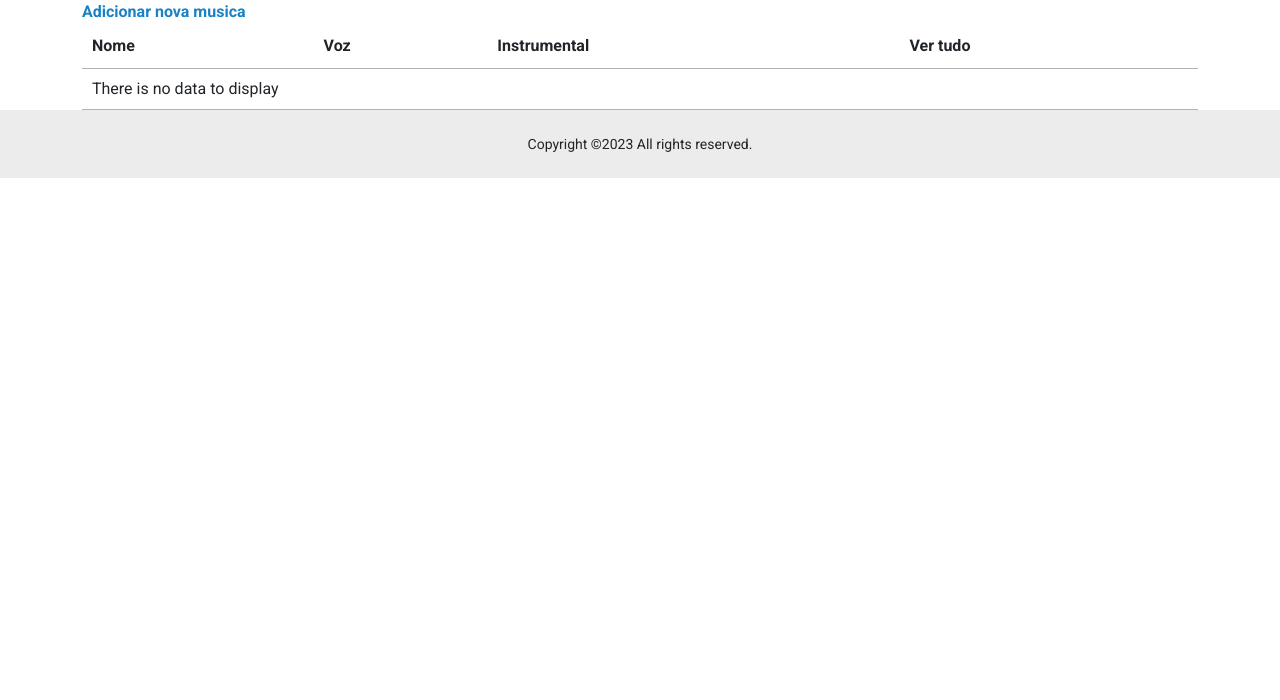
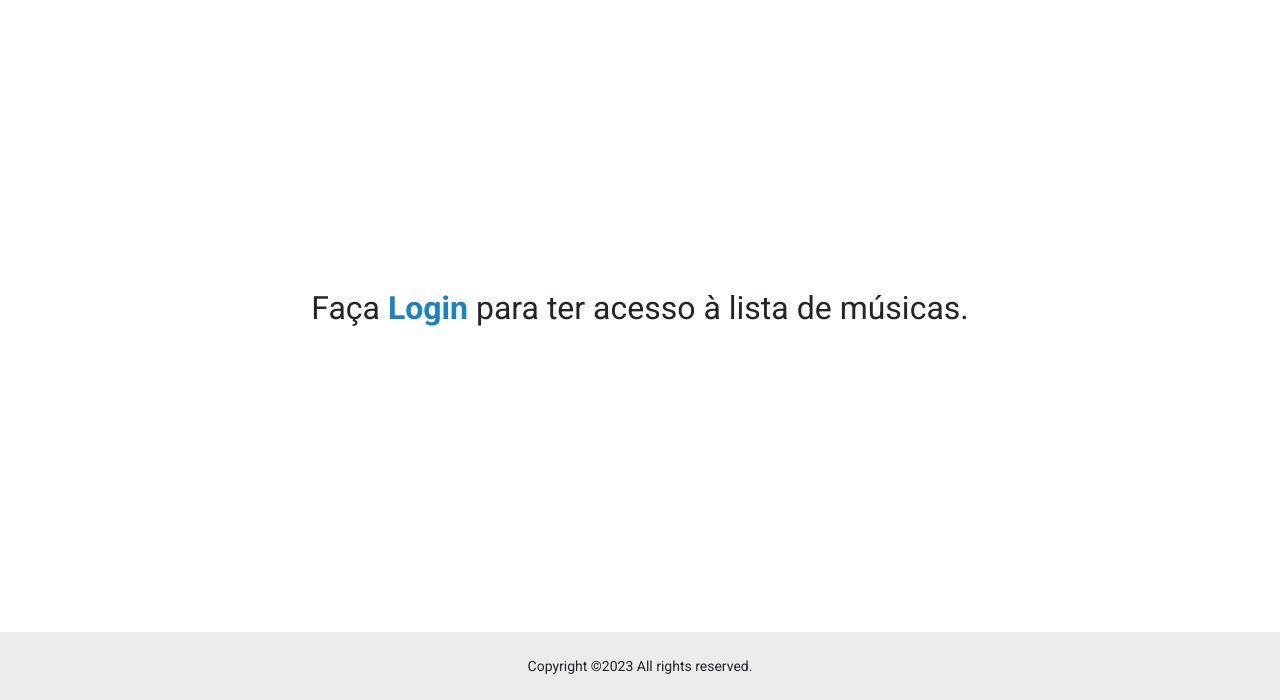
Before and after one commit to oricardos/praise_app, a Django app: page / in a window 1280 px wide. Shown: the part 100-800 px from the top of the page. Run offline with Django 4.2, Linux system fonts and the light colour scheme; data that the repository does not hold is empty; some libraries are stand-ins or nearby versions.

Commit message:
mostrando lista de musica apenas se user estiver logado

```diff
--- a/praise_app/static/styles/index.css
+++ b/praise_app/static/styles/index.css
@@ -2,6 +2,17 @@ a {
   text-decoration: none;
   font-weight: bold;
   color: var(--primary);
+}
+
+.login-list {
+  height: calc(100vh - 168px);
+  display: flex;
+  justify-content: center;
+  align-items: center;
+}
+
+.login-list p {
+  font-size: 2rem;
 }
 
 hr {
--- a/templates/index.html
+++ b/templates/index.html
@@ -15,8 +15,9 @@
         </form> -->
 
         <table id="songs_table" class="row-border hover stripe" style="width:100%">
-            <!-- tá com bo ainda -->
+            {% if user.is_authenticated %}
                 <a href="{% url 'new_song' %}" style="text-align:end">Adicionar nova musica</a>
+
                 <thead>
                     <tr>
                         <th>Nome</th>
@@ -41,6 +42,17 @@
                     </tr>
                     {% endif %}
                 </tbody>
+            {% else %}
+                <div class="login-list">
+                    <p>
+                        Faça
+                        <a href="{% url 'login' %}" class="text-center">
+                            Login
+                        </a>
+                        para ter acesso à lista de músicas.
+                    </p>
+                </div>
+            {% endif %}
         </table>
     </div>
 
--- a/templates/partials/_header.html
+++ b/templates/partials/_header.html
@@ -1,6 +1,6 @@
 <header>
     <nav>
-        {% if user.is_authenticated%}
+        {% if user.is_authenticated %}
             <a href="{% url 'index' %}" class="praise__logo">
                 <h1>
                     Praise App
```
Also changed, not shown: static/styles/index.css (+11 -0 lines). Lines whose indentation alone changed are shown as unchanged.
